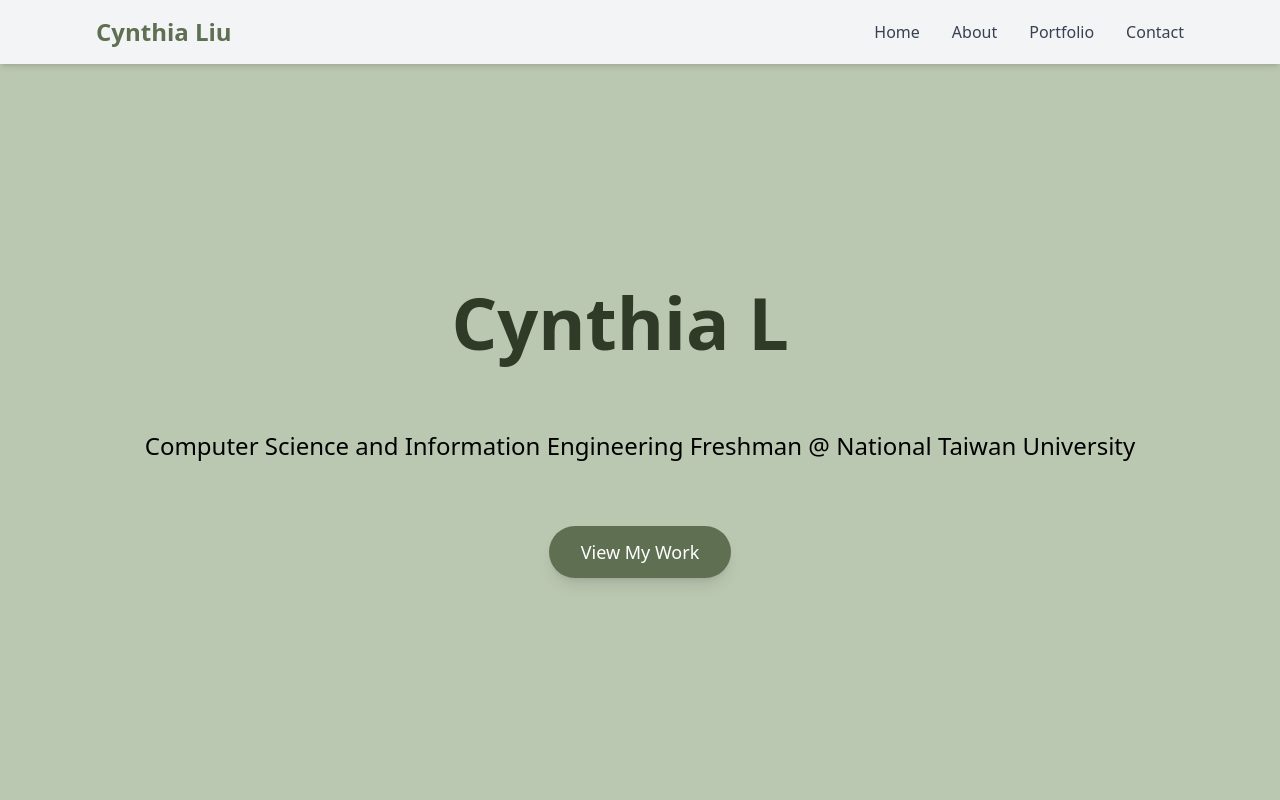
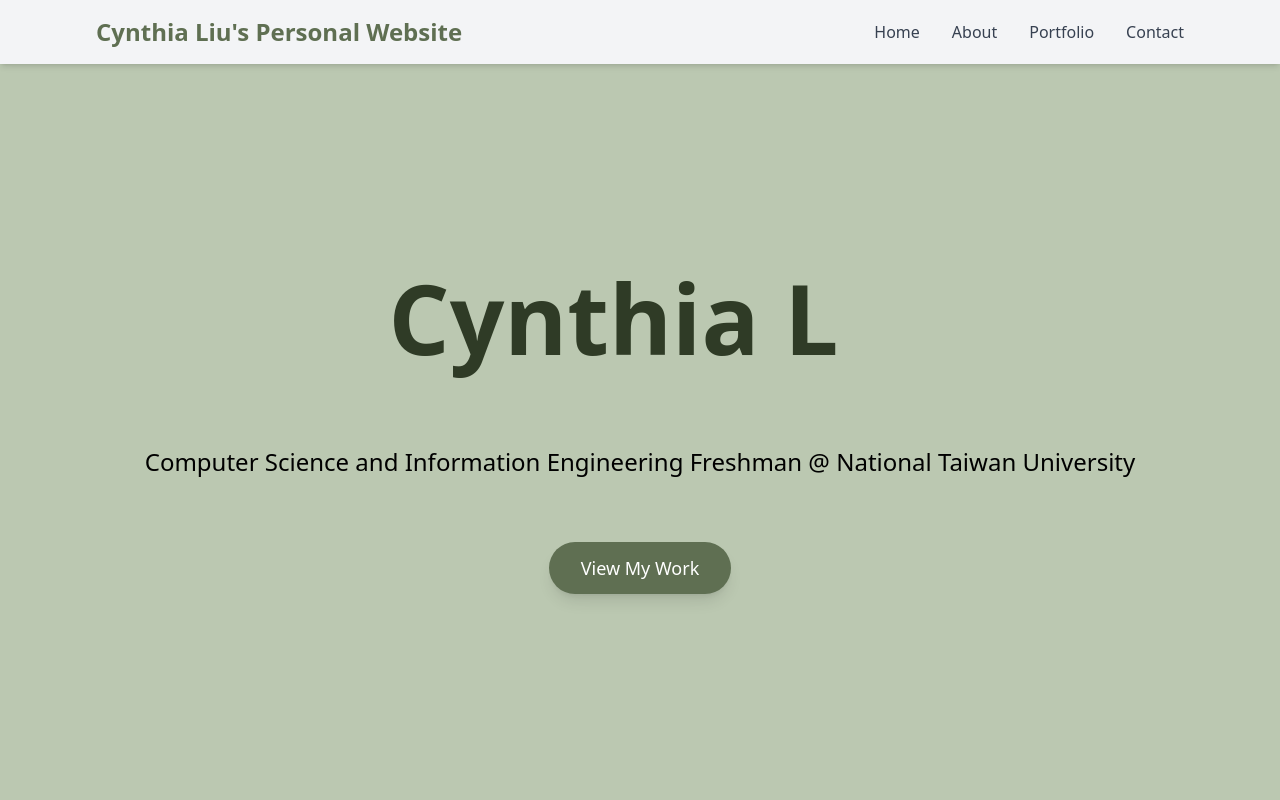
Before and after one commit to YuHsinL/YuHsinL.github.io, a React (Create React App) app: page / in a window 1280 px wide. Shown: the top 800 px of the page. Built offline with nearby package versions, Linux system fonts and the light colour scheme.

Commit message:
Final Draft

```diff
--- a/src/App.js
+++ b/src/App.js
@@ -83,7 +83,7 @@ export default function Portfolio() {
       <nav className="fixed top-0 left-0 right-0 bg-gray-100 shadow-md z-50">
         <div className="max-w-6xl mx-auto px-4 sm:px-6 lg:px-8">
           <div className="flex justify-between items-center h-16">
-            <div className="text-2xl font-bold text-[#5F6F52]">Cynthia Liu</div>
+            <div className="text-2xl font-bold text-[#5F6F52]">Cynthia Liu's Personal Website</div>
 
             {/* Desktop Menu */}
             <div className="hidden md:flex space-x-8">
@@ -118,7 +118,7 @@ export default function Portfolio() {
       <section id="home" className="pt-16 min-h-screen flex items-center justify-center bg-[#BBC8B1]">
         <div className="text-center px-4">
           {/* Animated Name with Typewriter Effect */}
-          <h1 className="text-5xl md:text-7xl font-bold text-[#2F3B26] mb-16 h-20 min-h-[5rem]">
+          <h1 className="text-5xl md:text-8xl font-bold text-[#2F3B26] mb-24 h-20 min-h-[5rem]">
             {displayText}
             <span className={`${showCursor ? 'opacity-100' : 'opacity-0'} transition-opacity duration-100 text-[#5F6F52]`}>|</span>
           </h1>
```
Also changed, not shown: src/index.css (line endings or trailing spaces).
